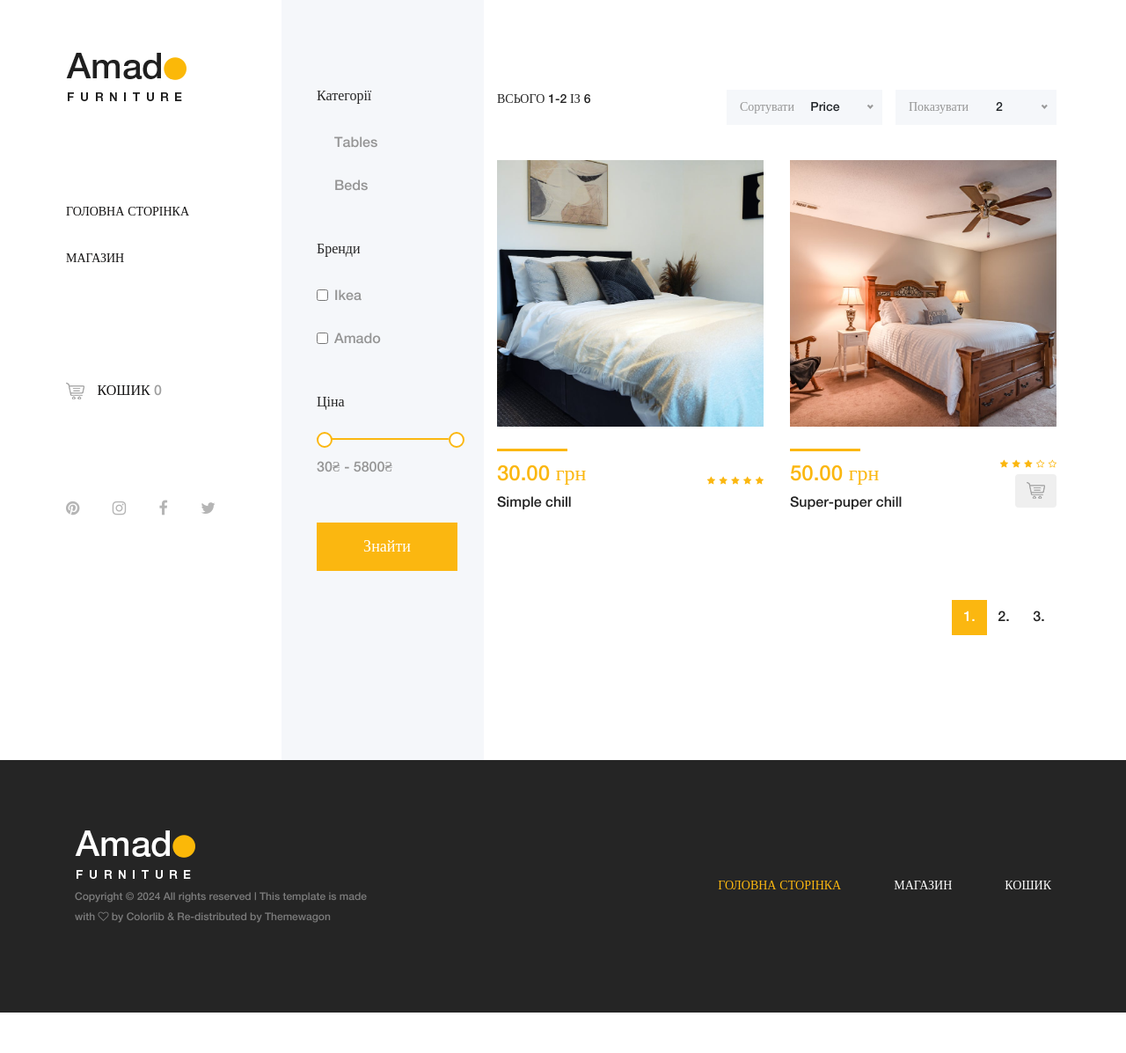
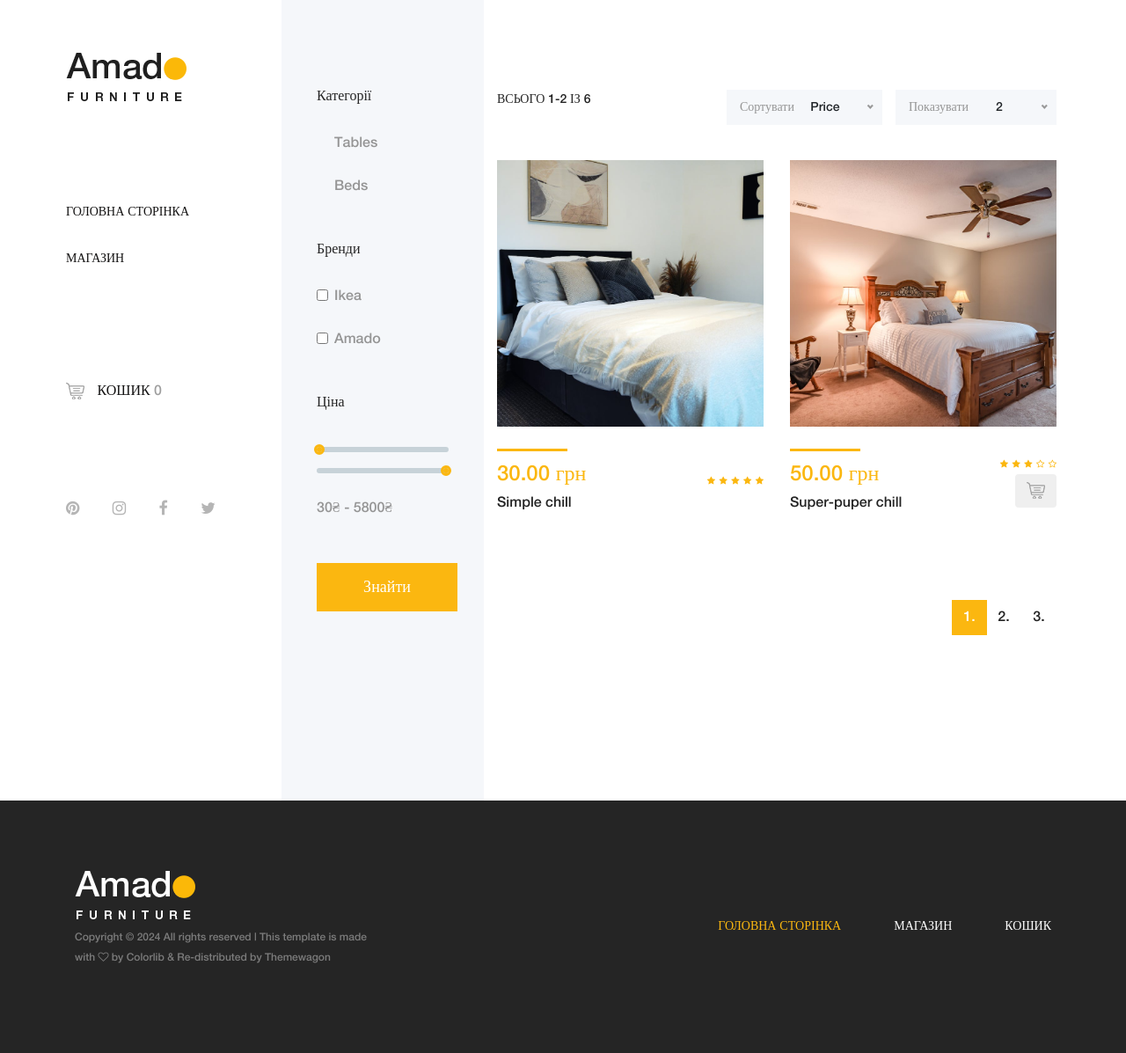
Before and after one commit to luiqor/amado_ecommerce, a Django app: page /shop/ in a window 1280 px wide. Shown: the whole page at 88% size. Before the commit the page ends 1151 px from the top, so only its background shows below. Run offline with Django 5.2, Linux system fonts and the light colour scheme; data comes from the database, SQL or seed files in the repository; some libraries are stand-ins or nearby versions.

Commit message:
deployment slider fix without jquery

```diff
--- a/static/js/active.js
+++ b/static/js/active.js
@@ -93,32 +93,6 @@
         $("a[href='#']").on('click', function ($) {
             $.preventDefault();
         });
-
-        // :: 11.0 Slider Range Price Active Code
-        $('.slider-range-price').each(function () {
-            var min = jQuery(this).data('min');
-            var max = jQuery(this).data('max');
-            var unit = jQuery(this).data('unit');
-            var value_min = jQuery(this).data('value-min');
-            var value_max = jQuery(this).data('value-max');
-            var label_result = jQuery(this).data('label-result');
-            var t = $(this);
-            $(this).slider({
-                range: true,
-                min: min,
-                max: max,
-                values: [value_min, value_max],
-                slide: function (event, ui) {
-                    var result = label_result + " " + unit + ui.values[0] + ' - ' + unit + ui.values[1];
-                    t.closest('.slider-range').find('.range-price').html(result);
-
-                    // Update hidden input fields
-                    $('#min_price').val(ui.values[0]);
-                    $('#max_price').val(ui.values[1]);
-                    console.log(ui.values[0], "  ",ui.values[1]);
-                }
-            });
-        });
     });
 
 })(jQuery);
--- /dev/null
+++ b/static/js/price-slider.js
@@ -0,0 +1,26 @@
+let slider1 = document.getElementById("min_price");
+let slider2 = document.getElementById("max_price");
+let range_price = document.getElementById("range_price");
+let min_price_input = document.getElementById("min_price_input");
+let max_price_input = document.getElementById("max_price_input");
+
+function updateSlider() {
+    if(parseInt(slider1.value) > parseInt(slider2.value)){
+        let tmp = slider2.value;
+        slider2.value = slider1.value;
+        slider1.value = tmp;
+    }
+    range_price.innerHTML = slider1.value + "₴ - " + slider2.value + "₴";
+    min_price_input.value = slider1.value;
+    max_price_input.value = slider2.value;
+}
+
+slider1.oninput = function() {
+    updateSlider();
+}
+
+slider2.oninput = function() {
+    updateSlider();
+}
+
+updateSlider();
--- a/static/style.css
+++ b/static/style.css
@@ -59,3 +59,25 @@
     right: 0;
     margin: auto;
 }
+
+input[type="range"] {
+  appearance: none;
+  background: transparent;
+  width: 100%;
+}
+input[type="range"]::-webkit-slider-runnable-track {
+  background-color: #c7d2d8;
+  border-radius: 15px;
+}
+input[type="range"]::-webkit-slider-thumb {
+  appearance: none;
+  background-color: #fbb710;
+  border-radius: 15px;
+  height: 6px;
+  width: 6px;
+  outline: 3px solid #fbb710;
+}
+
+input[type="range"]:focus::-webkit-slider-thumb {
+  outline: 6px solid #fbb710;
+}
--- a/templates/shop/price.html
+++ b/templates/shop/price.html
@@ -1,31 +1,17 @@
+{% load static %}
 <div class="widget price mb-50">
     <!-- Widget Title -->
     <h6 class="widget-title mb-30">Ціна</h6>
 
     <div class="widget-desc">
-    <div class="slider-range">
-        <div
-        data-min="{{ smallest_price }}"
-        data-max="{{ biggest_price }}"
-        data-unit="₴"
-        class="slider-range-price ui-slider ui-slider-horizontal ui-widget ui-widget-content ui-corner-all"
-        data-value-min="{{ min_price }}"
-        data-value-max="{{ max_price }}"
-        data-label-result=""
-        >
-        <div class="ui-slider-range ui-widget-header ui-corner-all"></div>
-        <span
-            class="ui-slider-handle ui-state-default ui-corner-all"
-            tabindex="0"
-        ></span>
-        <span
-            class="ui-slider-handle ui-state-default ui-corner-all"
-            tabindex="0"
-        ></span>
+        <div class="slider-range">
+            <input type="range" min="{{ smallest_price }}" max="{{ biggest_price }}" value="{{ min_price }}" class="slider slider-price" id="min_price">
+            <input type="range" min="{{ smallest_price }}" max="{{ biggest_price }}" value="{{ max_price }}" class="slider slider-price" id="max_price">
+            <!-- Hidden inputs for min and max price -->
+            <input type="hidden" id="min_price_input" name="min_price" value="{{ min_price }}">
+            <input type="hidden" id="max_price_input" name="max_price" value="{{ max_price }}">
+            <div class="range-price" id="range_price">{{ min_price }}₴ - {{ max_price }}₴</div>
         </div>
-        {{ filter_form.min_price }}
-        {{ filter_form.max_price }}
-        <div class="range-price">{{ min_price }}₴ - {{ max_price }}₴</div>
-    </div>
     </div>
 </div>
+<script src="{% static 'js/price-slider.js' %}"></script>
```
